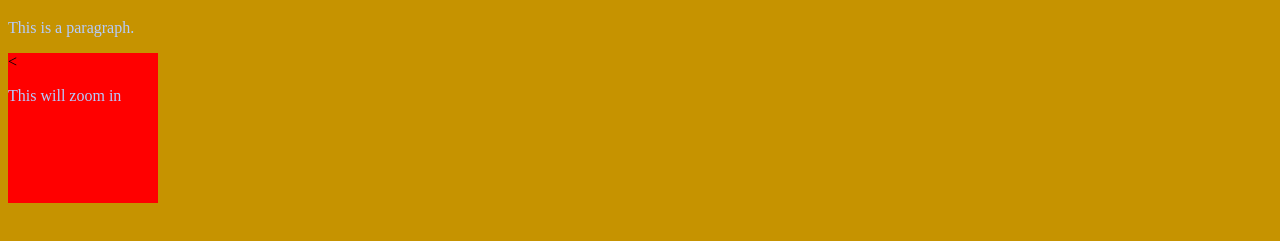
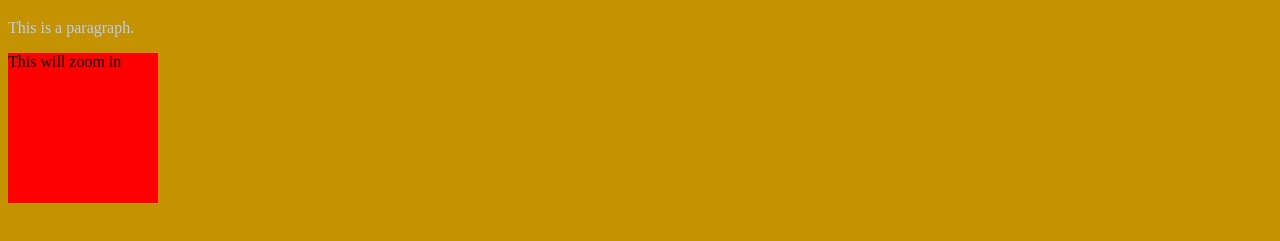
Before and after one commit to lucasltv2/Page-Two, a plain HTML site: page index.html in a window 1280 px wide. Shown: the part 141-382 px from the top of the page. Drawn offline with Linux system fonts and the light colour scheme.

Commit message:
Update index.html

```diff
--- a/index.html
+++ b/index.html
@@ -6,7 +6,7 @@
   <body>
     <h1>This is a heading, with rounded corners on the border!</h1>
     <p>This is a paragraph.</p>
-    <div id="zoomin"><<p>This will zoom in</p></div>
+    <div id="zoomin"><p2>This will zoom in</p2></div>
 
   </body>
 </html>
```
